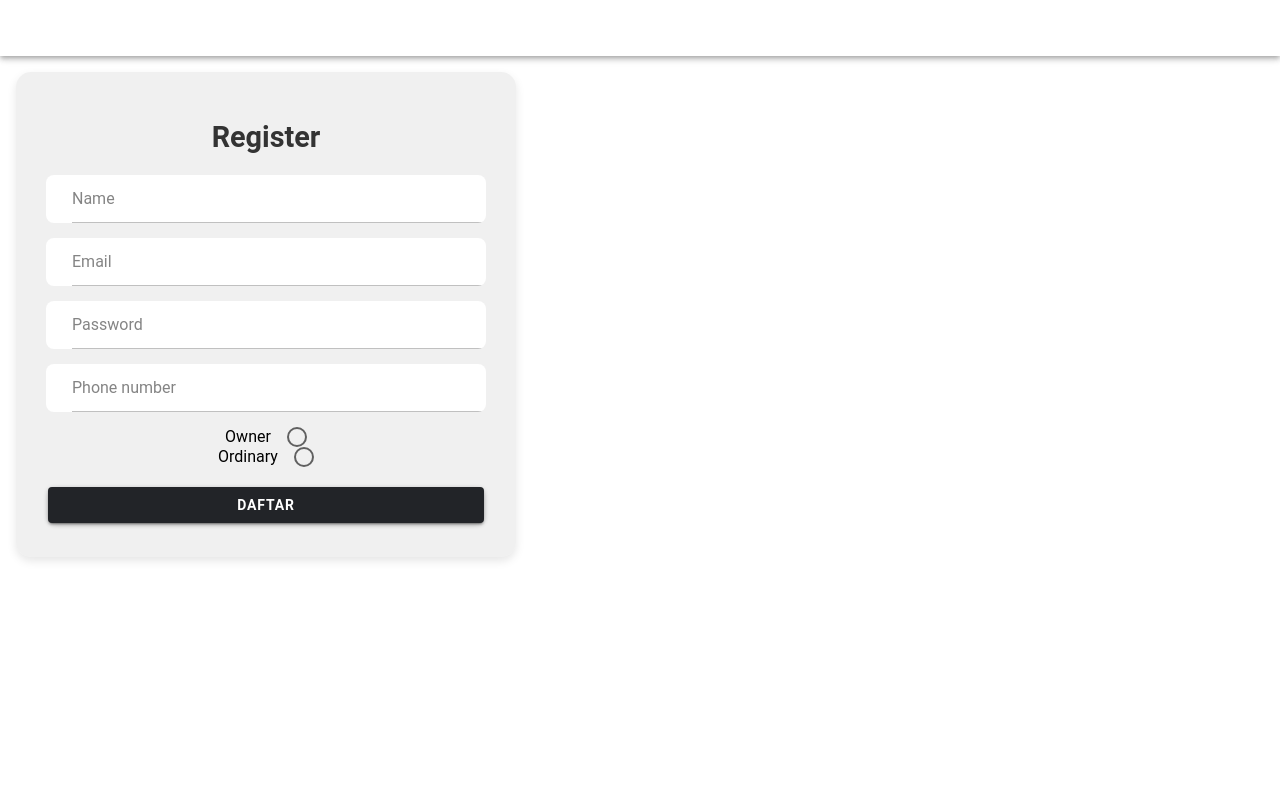
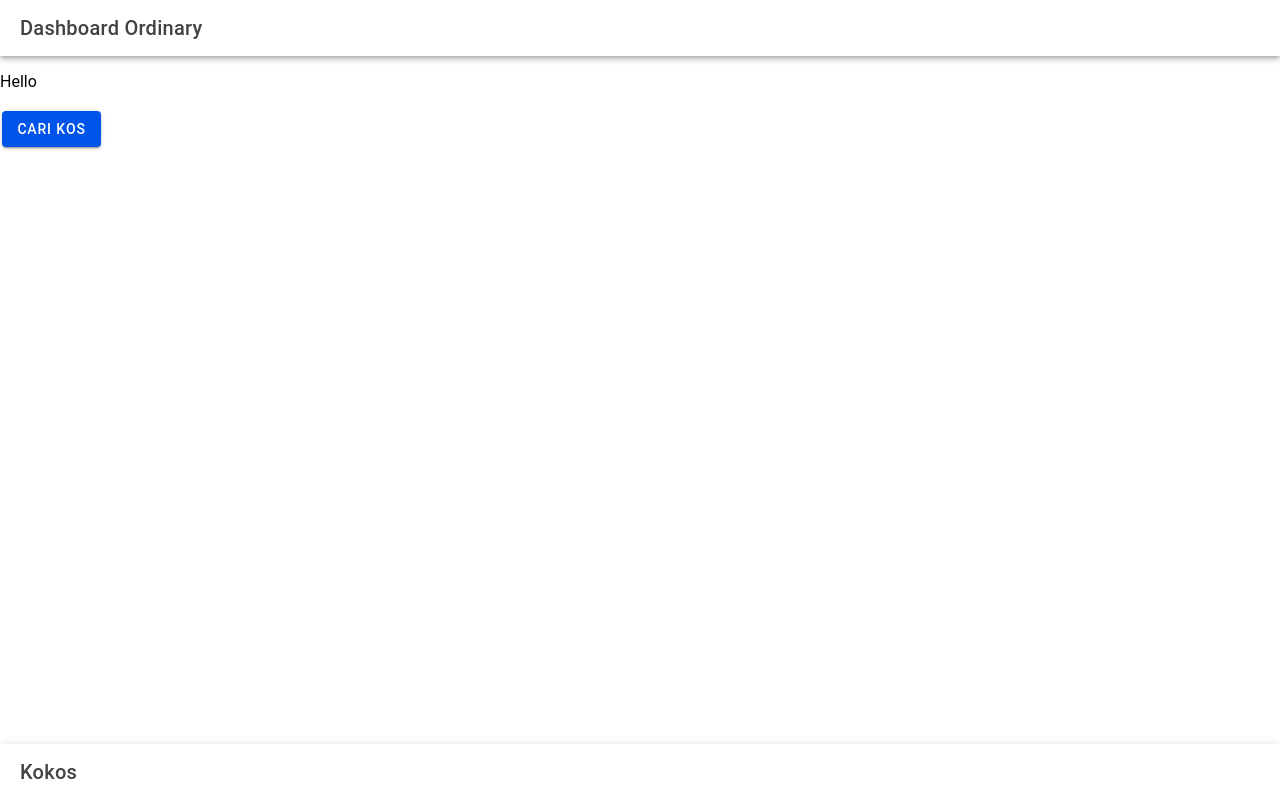
Before and after one commit to LeonardoNifinluri/sisfor-group2, a React (Vite) app: page /home/ORDINARY/1 in a window 1280 px wide. Built offline with nearby package versions, Linux system fonts and the light colour scheme.

Commit message:
add routing for the pages

```diff
--- a/src/App.tsx
+++ b/src/App.tsx
@@ -38,6 +38,8 @@ import AddBoardingHouse from './pages/owner-user/AddBoardingHouse';
 import Login from './pages/auth/Login';
 import Register from './pages/auth/Register';
 import Search from './pages/general/Search';
+import Information from './pages/general/Information';
+import DashboardOrdinary from './pages/ordinary-user/DashboardOrdinary';
 
 setupIonicReact();
 
@@ -48,14 +50,14 @@ const App: React.FC = () => (
         <Route exact path="/login">
           <Login />
         </Route>
-        <Route exact path="/abrar">
-          {/* isi dengan nama page mu abrar */}
+        <Route exact path="/">
+          <Redirect to="/login" />
         </Route>
         <Route exact path="/lala">
-          {/* isi dengan nama page mu lala */}
+          <Search/>
         </Route>
         <Route exact path="/rency">
-          {/* isi dengan nama page mu rency */}
+          <Information />
         </Route>
         <Route exact path="/wahyu">
           {/* isi dengan nama page mu wahyu */}
@@ -65,24 +67,17 @@ const App: React.FC = () => (
           {/* isi dengan nama page mu ali */}
           <AddBoardingHouse />
         </Route>
-        <Route exact path="/leo">
-        </Route>
         <Route exact path="/home/OWNER/:userId">
-          <Login />
+          {/* ini OWNER dashboard */}
+          <DashboardOwner />
         </Route>
         <Route exact path="/home/ORDINARY/:userId">
-          <Register />
+          {/* ini ordinary dashboard */}
+          <DashboardOrdinary />
         </Route>
         <Route exact path="/register">
           <Register />
         </Route>
-        <Route exact path="/">
-          <Redirect to="/login" />
-        </Route>
-        <Route exact path="/">
-          <Redirect to="/Search" />
-        </Route>
-
       </IonRouterOutlet>
     </IonReactRouter>
   </IonApp>
--- a/src/pages/general/Informasi.tsx
+++ b/src/pages/general/Information.tsx
@@ -9,9 +9,9 @@ import {
   IonImg,
   IonText,
 } from "@ionic/react";
-import "./Informasi.css";
+import "./Information.css";
 
-const Informasi: React.FC = () => {
+const Information: React.FC = () => {
   // URL gambar
   const imageURL1 =
     "https://i.pinimg.com/736x/f9/2f/cc/f92fcc93ae73ca439986199378c73b4a.jpg";
@@ -171,4 +171,4 @@ const Informasi: React.FC = () => {
   );
 };
 
-export default Informasi;
+export default Information;
--- a/src/pages/general/Search.tsx
+++ b/src/pages/general/Search.tsx
@@ -93,7 +93,8 @@ const Search: React.FC = () => {
 
           {filteredKostData.length > 0 ? (
             filteredKostData.map((kost) => (
-              <IonCard key={kost.id} className="kost-card">
+              // everytime ordinary user click the result, they navigate to Information page
+              <IonCard key={kost.id} className="kost-card" routerLink="/rency">
                 <IonCardContent className="kost-content">
                   <IonImg
                     src={kost.thumbnail}
--- /dev/null
+++ b/src/pages/ordinary-user/DashboardOrdinary.tsx
@@ -0,0 +1,27 @@
+import { IonButton, IonContent, IonFooter, IonHeader, IonPage, IonTitle, IonToolbar } from "@ionic/react"
+
+const DashboardOrdinary: React.FC = () => {
+
+    return (
+        <IonPage>
+            <IonHeader>
+                <IonToolbar>
+                    <IonTitle>Dashboard Ordinary</IonTitle>
+                </IonToolbar>
+            </IonHeader>
+            <IonContent>
+                <p>Hello</p>
+                {/* this button will navigate ordinary user to search page */}
+                <IonButton routerLink="/lala">Cari Kos</IonButton>
+            </IonContent>
+            <IonFooter>
+                <IonToolbar>
+                    <IonTitle>Kokos</IonTitle>
+                </IonToolbar>
+            </IonFooter>
+        </IonPage>
+    )
+
+}
+
+export default DashboardOrdinary
--- a/src/pages/owner-user/AddBoardingHouse.tsx
+++ b/src/pages/owner-user/AddBoardingHouse.tsx
@@ -122,7 +122,8 @@ const AddBoardingHouse: React.FC = () => {
 
                 {/* Button Tambah */}
                 <div className="ion-padding">
-                    <IonButton expand="block" style={{ "--background": "#AE9A9B", color: 'black', borderRadius: '10px', boxShadow: '0 4px 4px rgba(0, 0, 0, 0.1)', fontWeight: 'bold'}}>
+                    {/* this button will navigate owner-user to dashboard page */}
+                    <IonButton expand="block" style={{ "--background": "#AE9A9B", color: 'black', borderRadius: '10px', boxShadow: '0 4px 4px rgba(0, 0, 0, 0.1)', fontWeight: 'bold'}} routerLink="/wahyu">
                         Tambah
                     </IonButton>
                 </div>
--- a/src/pages/owner-user/DashboardOwner.tsx
+++ b/src/pages/owner-user/DashboardOwner.tsx
@@ -75,7 +75,8 @@ const DashboardOwner: React.FC = () => {
                 ))}
 
                 <IonFab vertical="bottom" horizontal="end" slot="fixed">
-                    <IonFabButton routerLink="/AddKost">
+                    {/* this button will navigate owner user to add bording house form */}
+                    <IonFabButton routerLink="/ali">
                         <IonIcon icon={add} />
                     </IonFabButton>
                 </IonFab>
```
Also changed, not shown: src/pages/general/Information.css (renamed from src/pages/general/Informasi.css).
